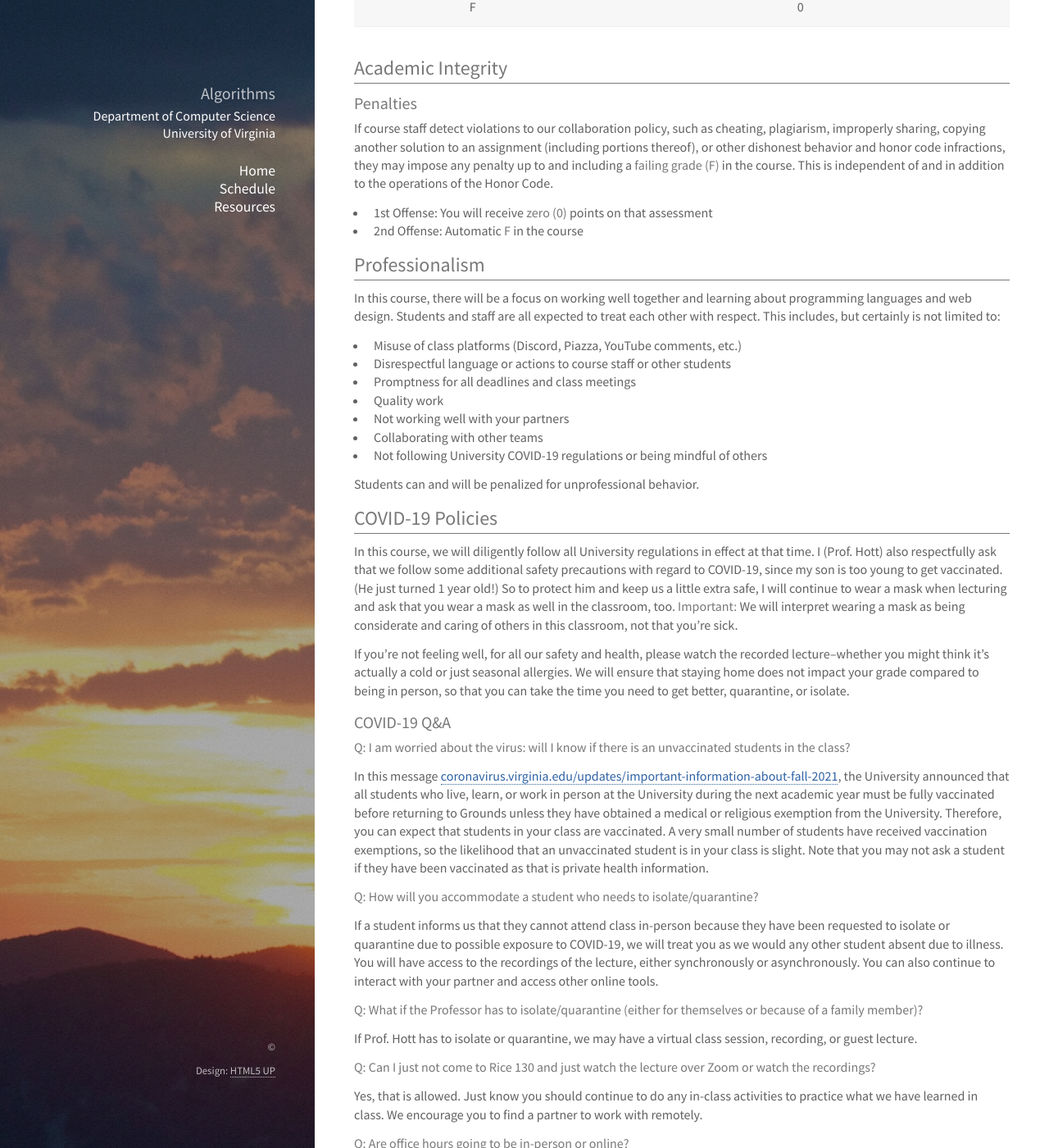
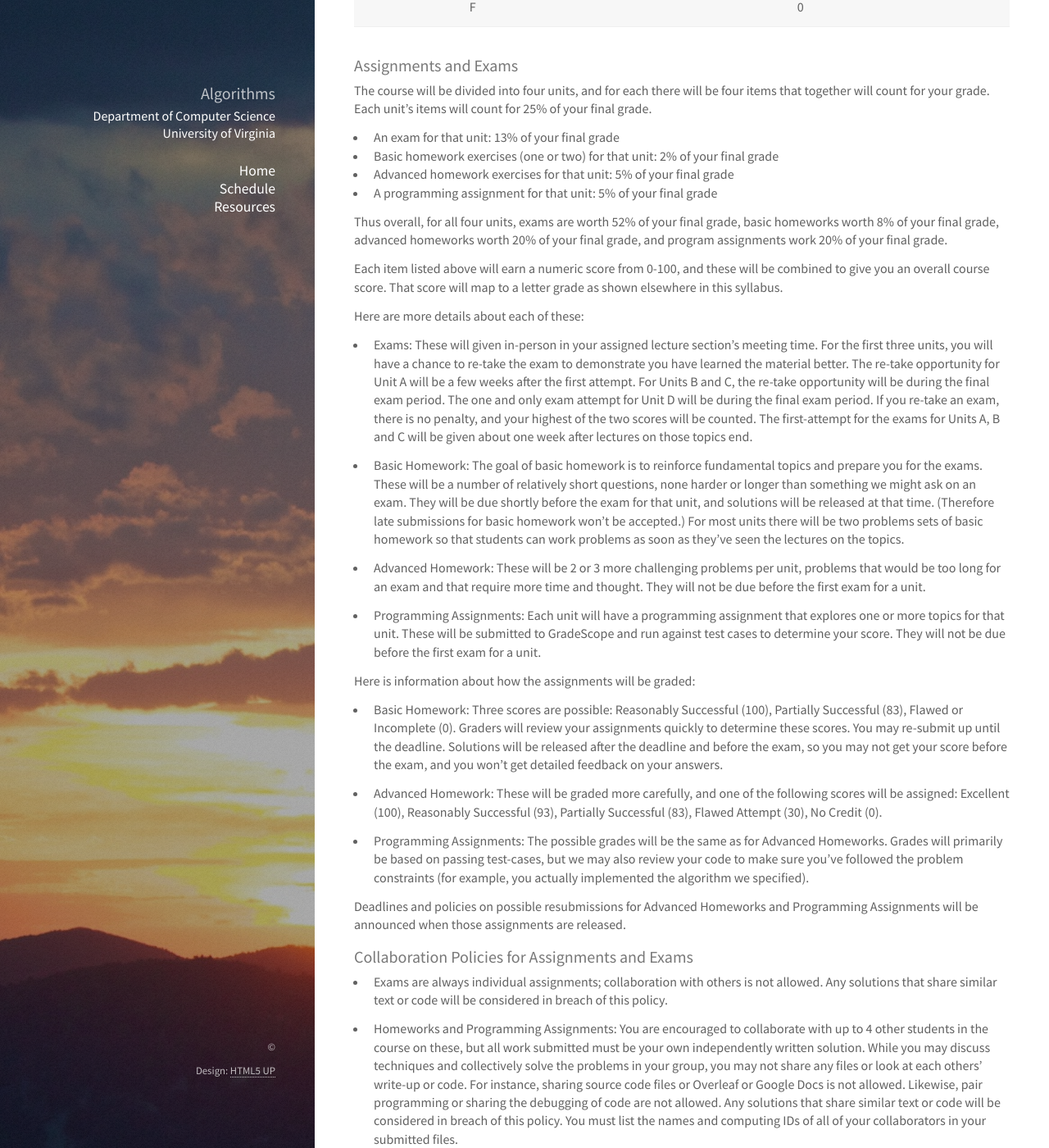
Before and after one commit to uva-cs/cs4102-s22, a Jekyll site: the page built from syllabus.md, in a window 1280 px wide and 1400 px high, scrolled down 2144 px. Shown: the whole window at 82% size. Built offline with Jekyll 4.4.1, drawn with Linux system fonts in a browser that asks for light colours; nearby versions of some CDN libraries; library files that are not in the unit come from our copies; some of the changed text lies outside the part shown.

Commit message:
Added grading info etc to syllabus

```diff
--- a/syllabus.md
+++ b/syllabus.md
@@ -71,6 +71,58 @@ We will use the standard grading scheme for this course.
 | D         | 63.0            |
 | D-        | 60.0            |
 | F         | 0               |
+
+
+
+### Assignments and Exams
+
+The course will be divided into four units, and for each there will be four items that together will count for your grade. Each unit's items will count for 25% of your final grade.
+
+* An exam for that unit:  13% of your final grade
+* Basic homework exercises (one or two) for that unit: 2% of your final grade
+* Advanced homework exercises for that unit: 5% of your final grade
+* A programming assignment for that unit:  5% of your final grade
+
+Thus overall, for all four units, exams are worth 52% of your final grade, basic homeworks worth 8% of your final grade, advanced homeworks worth 20% of your final grade, and program assignments work 20% of your final grade.
+
+Each item listed above will earn a numeric score from 0-100, and these will be combined to give you an overall course score. That score will map to a letter grade as shown elsewhere in this syllabus.
+
+Here are more details about each of these:
+
+* Exams:   These will given in-person in your assigned lecture section's meeting time. For the first three units, you will have a chance to re-take the exam to demonstrate you have learned the material better. The re-take opportunity for Unit A will be a few weeks after the first attempt.  For Units B and C, the re-take opportunity will be during the final exam period.  The one and only exam attempt for Unit D will be during the final exam period. If you re-take an exam, there is no penalty, and your highest of the two scores will be counted. The first-attempt for the exams for Units A, B and C will be given about one week after lectures on those topics end.
+
+* Basic Homework: The goal of basic homework is to reinforce fundamental topics and prepare you for the exams. These will be a number of relatively short questions, none harder or longer than something we might ask on an exam. They will be due shortly before the exam for that unit, and solutions will be released at that time. (Therefore late submissions for basic homework won't be accepted.) For most units there will be two problems sets of basic homework so that students can work problems as soon as they've seen the lectures on the topics.
+
+* Advanced Homework: These will be 2 or 3 more challenging problems per unit, problems that would be too long for an exam and that require more time and thought. They will not be due before the first exam for a unit.
+
+* Programming Assignments: Each unit will have a programming assignment that explores one or more topics for that unit. These will be submitted to GradeScope and run against test cases to determine your score. They will not be due before the first exam for a unit.
+
+Here is information about how the assignments will be graded:
+
+* Basic Homework: Three scores are possible:  Reasonably Successful (100), Partially Successful (83), Flawed or Incomplete (0). Graders will review your assignments quickly to determine these scores. You may re-submit up until the deadline. Solutions will be released after the deadline and before the exam, so you may not get your score before the exam, and you won't get detailed feedback on your answers.
+
+* Advanced Homework: These will be graded more carefully, and one of the following scores will be assigned: Excellent (100), Reasonably Successful (93), Partially Successful (83), Flawed Attempt (30), No Credit (0).
+
+* Programming Assignments: The possible grades will be the same as for Advanced Homeworks. Grades will primarily be based on passing test-cases, but we may also review your code to make sure you've followed the problem constraints (for example, you actually implemented the algorithm we specified).
+
+Deadlines and policies on possible resubmissions for Advanced Homeworks and Programming Assignments will be announced when those assignments are released.
+
+### Collaboration Policies for Assignments and Exams
+
+* Exams are always individual assignments; collaboration with others is not allowed. Any solutions that share similar text or code will be considered in breach of this
+policy.
+
+* Homeworks and Programming Assignments: You are encouraged to collaborate with up to 4 other students in the course on these, but all work submitted must be your own independently written solution. While you may discuss techniques and collectively solve the problems in your group, you may not share any files or look at each others’ write-up or code. For instance, sharing source code files or Overleaf or Google Docs is not allowed. Likewise, pair programming or sharing the debugging of code are not allowed. Any solutions that share similar text or code will be considered in breach of this policy. You must list the names and computing IDs of all of your collaborators in your submitted files.
+
+We encourage you not to seek published or online solutions for any assignment, since this is not a good way to learn. Studying code online is permitted, but only for getting ideas about how to address a programming solution. Copying or reusing code from an online source
+violates the honor pledge for that homeowrk. You must cite sources of any online code you
+use in this way in a comment in your source file(s).
+
+Any submission which is discovered to be similar to a published solution or one found online will be considered in breach of this policy.
+
+Note that it is a violation of this policy to submit a problem solution that you are unable to explain orally to a member of the course staff, and we reserve the right to spot-check for this requirement and to use tools like moss etc. to detect shared code.
+
+
 
 
 ## Academic Integrity
```
